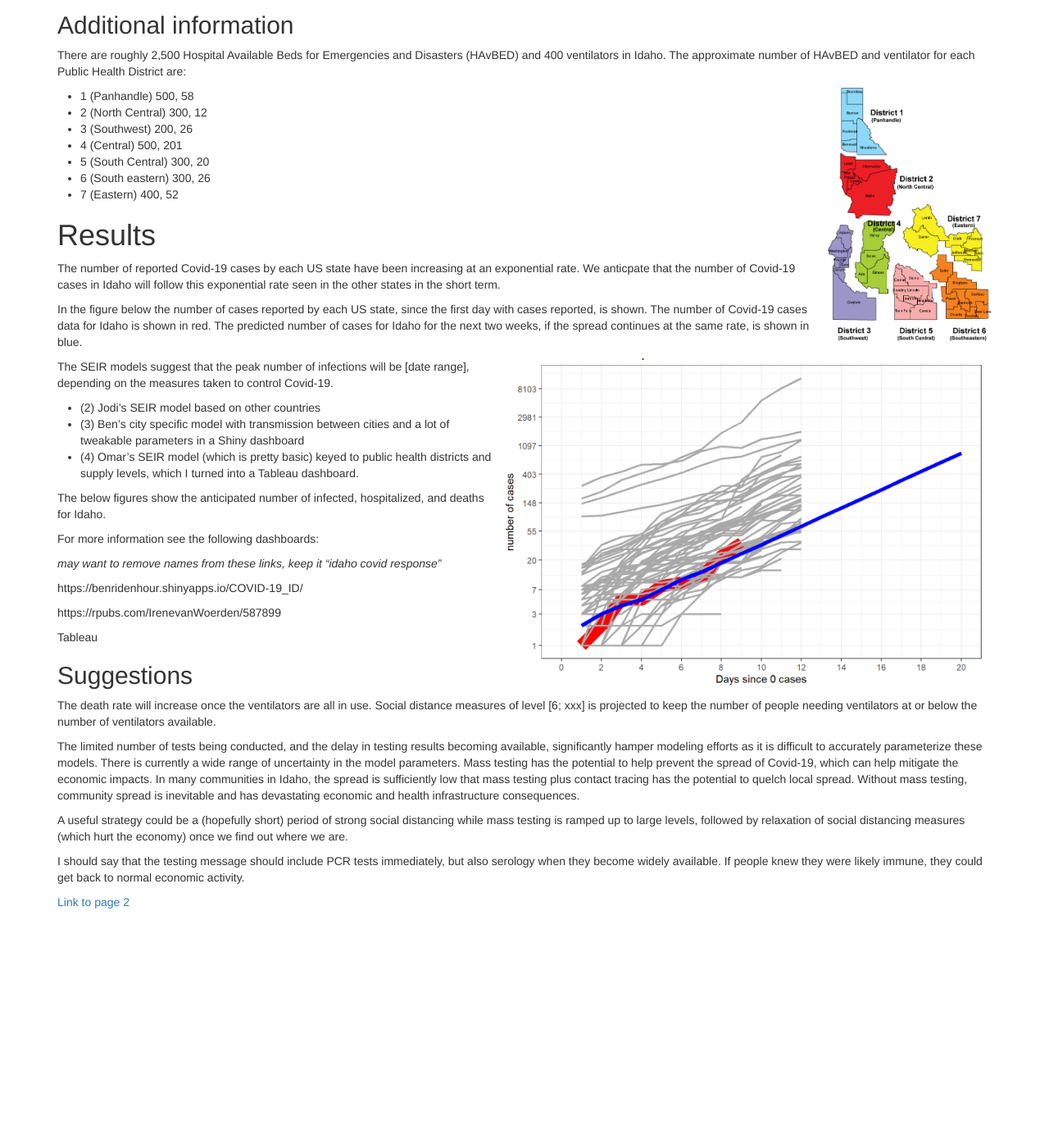
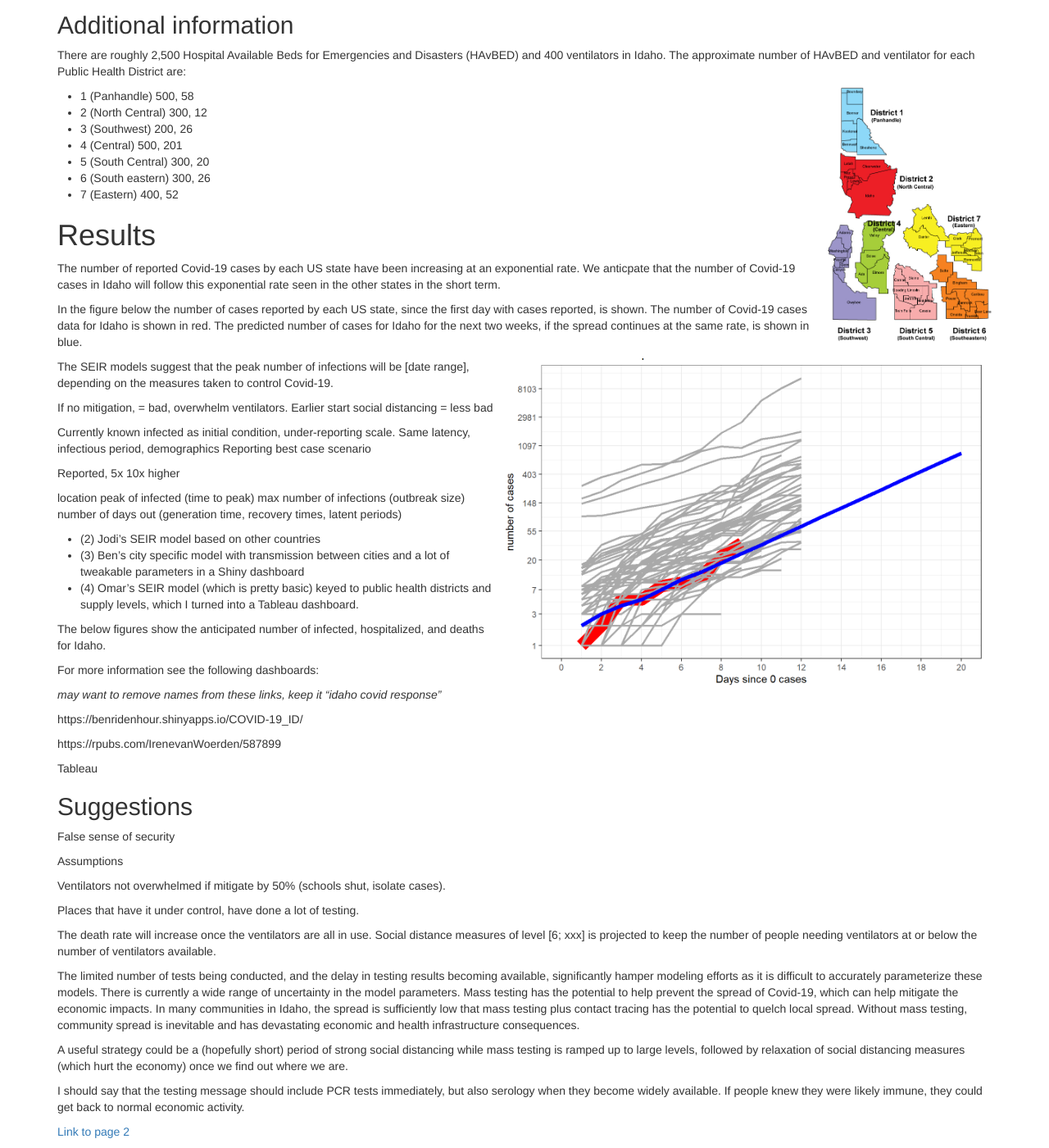
Before and after one commit to magbenji/summary, a Jekyll site: the page built from index.md, in a window 1280 px wide and 1400 px high, scrolled down 1071 px. Shown: the whole window at 82% size. Built offline with Jekyll 4.4.1, drawn with Linux system fonts in a browser that asks for light colours; before the commit the page ends 2191 px from its top, so only the background shows below that.

Commit message:
Update index.md

```diff
--- a/index.md
+++ b/index.md
@@ -76,6 +76,21 @@ The predicted number of cases for Idaho for the next two weeks, if the spread co
 
 The SEIR models suggest that the peak number of infections will be [date range], depending on the measures taken to control Covid-19.
 
+If no mitigation, = bad, overwhelm ventilators.
+Earlier start social distancing = less bad
+
+Currently known infected as initial condition, under-reporting scale.
+Same latency, infectious period, demographics
+Reporting best case scenario
+
+Reported, 5x 10x higher
+
+
+
+location peak of infected (time to peak)
+max number of infections (outbreak size)
+number of days out (generation time, recovery times, latent periods)
+
 
 * (2) Jodi’s SEIR model based on other countries
 * (3) Ben’s city specific model with transmission between cities and a lot of tweakable parameters in a Shiny dashboard
@@ -96,6 +111,14 @@ https://rpubs.com/IrenevanWoerden/587899
 Tableau
 
 ## Suggestions
+False sense of security
+
+Assumptions
+
+Ventilators not overwhelmed if mitigate by 50% (schools shut, isolate cases).
+
+Places that have it under control, have done a lot of testing.
+
 The death rate will increase once the ventilators are all in use. Social distance measures of level [6; xxx] is projected to keep the number of people needing ventilators at or below the number of ventilators available.
 
 The limited number of tests being conducted, and the delay in testing results becoming available, significantly hamper modeling efforts as it is difficult to accurately parameterize these models. There is currently a wide range of uncertainty in the model parameters. Mass testing has the potential to help prevent the spread of Covid-19, which can help mitigate the economic impacts. In many communities in Idaho, the spread is sufficiently low that mass testing plus contact tracing has the potential to quelch local spread. Without mass testing, community spread is inevitable and has devastating economic and health infrastructure consequences.
```
